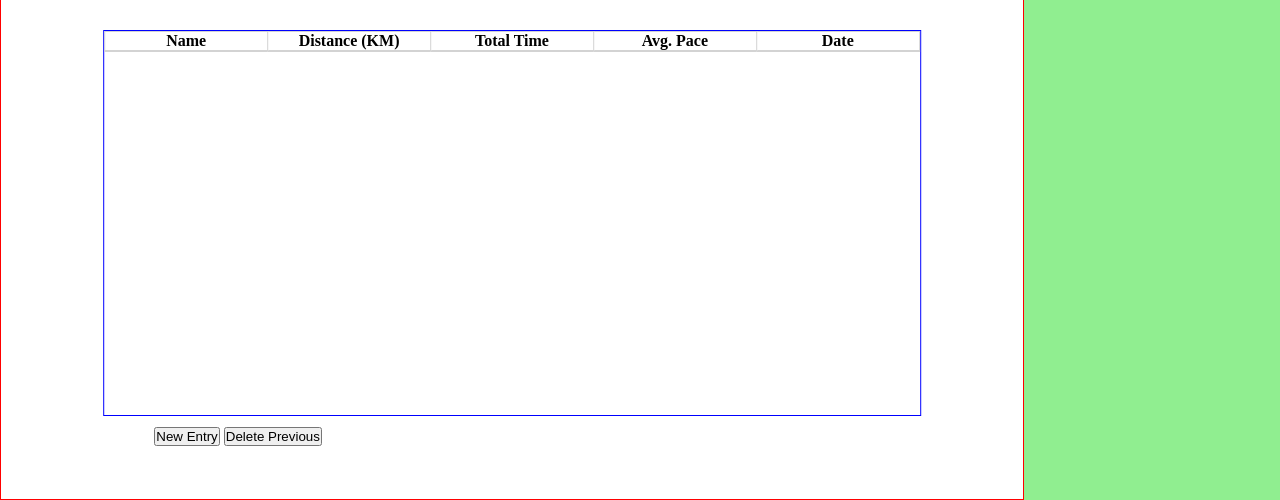
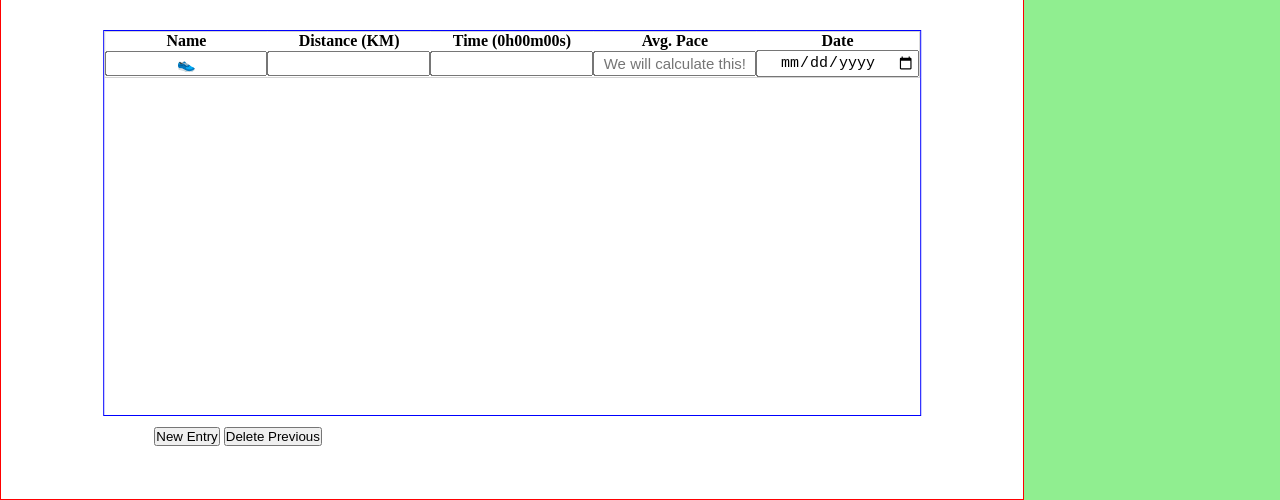
Before and after one commit to bnquon/FitFolio, a plain HTML site: page cardio.html in a window 1280 px wide. Both pictures are taken after a click on the button "New Entry". Shown: the part 300-800 px from the top of the page. Drawn offline with Linux system fonts and the light colour scheme.

Commit message:
Added cell creation and styling through JS

```diff
--- a/cardio.html
+++ b/cardio.html
@@ -30,7 +30,7 @@
                         <tr>
                             <th>Name</th>
                             <th>Distance (KM)</th>
-                            <th>Total Time</th>
+                            <th>Time (0h00m00s)</th>
                             <th>Avg. Pace</th>
                             <th>Date</th>
                         </tr>
--- a/cardio.js
+++ b/cardio.js
@@ -1,12 +1,39 @@
 function addRow() {
     var table = document.getElementById("tracker-sheet");
-    var row = table.insertRow();
+    let newRow = table.insertRow(1);
 
-    var cell1 = row.insertCell(0);
-    var cell2 = row.insertCell(1);
-    var cell3 = row.insertCell(2);
-    var cell4 = row.insertCell(3);
-    var cell5 = row.insertCell(4);
+    for (let i = 0; i < 5; i++) {
+        var cell = newRow.insertCell(i);
+        var input = document.createElement("input");
+
+        switch(i) {
+            case 0:
+                input.type = "text";
+                input.value = "👟";
+                break;
+            case 1:
+                input.type = "number";
+                break;
+            case 2:
+                input.type = "text";
+                break;
+            case 3:
+                input.type = "text";
+                input.readOnly = true;
+                input.placeholder = "We will calculate this!"
+                break;
+            case 4:
+                input.type = "date";
+                break;
+        }
+        input.style.width = "100%";  // Set the width to 100%
+        input.style.boxSizing = "border-box";
+        input.style.borderCollapse = "collapse";
+        input.style.fontSize = "15px";
+        input.style.padding = "1%";
+        input.style.textAlign = "center";
+        cell.appendChild(input);
+    }
 }
 
 function deleteRow() {
--- a/style.css
+++ b/style.css
@@ -360,7 +360,6 @@
 
 .cardio-page .main-container .content-container .table-container table th{
     width: 20%;
-    border: 1px solid lightgray;
 }
 
 .cardio-page .main-container .content-container .buttons {
```
